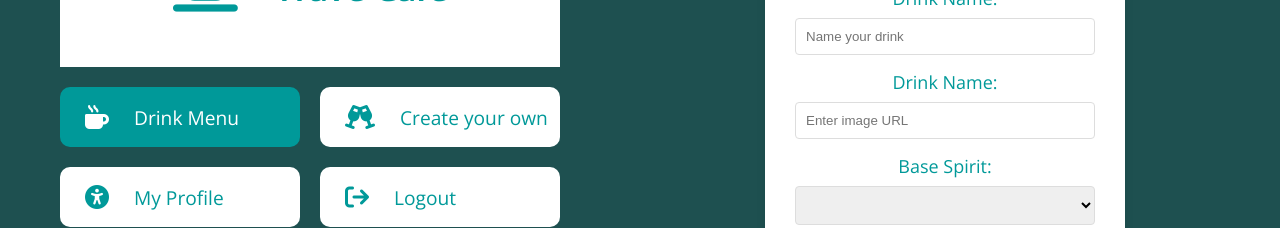
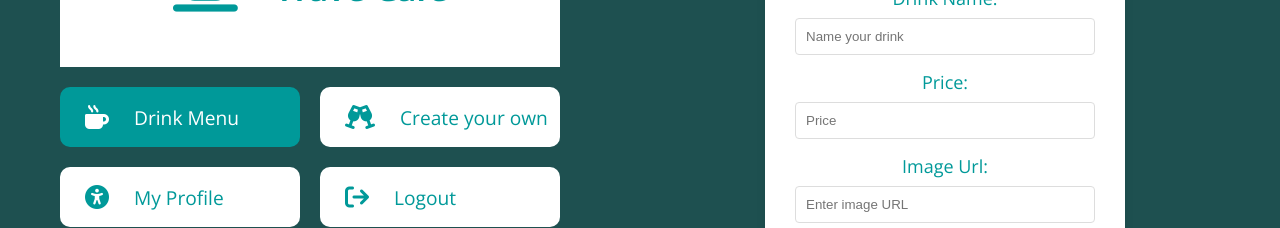
Before and after one commit to ivayloAngelov92/SoftUni-Project, a React (Vite) app in the folder client/: page /create in a window 1280 px wide. Shown: the part 153-381 px from the top of the page. Built offline with nearby package versions, Linux system fonts and the light colour scheme.

Commit message:
server setup

```diff
--- a/client/public/css/tooplate-wave-cafe.css
+++ b/client/public/css/tooplate-wave-cafe.css
@@ -39,6 +39,7 @@ h2 { margin-top: 0; }
     right: 0;
     bottom: 0;
     z-index: -1000;
+    /* height: 100vh; */
 }
 
 .tm-video-wrapper { position: relative; }
--- a/client/src/components/Create/Create.jsx
+++ b/client/src/components/Create/Create.jsx
@@ -1,9 +1,11 @@
 import './Create.module.css';
+import { create } from '../../services/drinkServices';
 export default function Create() {
-  const createDrinkHandler = (e) => {
+  const createDrinkHandler = async(e) => {
     e.preventDefault();
     const drinksData=Object.fromEntries(new FormData(e.currentTarget))
-    console.log(drinksData);
+    const result= await create(drinksData)
+    console.log(result);
   };
 
   return (
@@ -18,7 +20,17 @@ export default function Create() {
           required="true"
           placeholder="Name your drink"
         />
-        <label htmlFor="imgUrl">Drink Name:</label>
+        <label htmlFor="drinkName">Price:</label>
+        <input
+          type="number"
+          id="price"
+          name="price"
+          min={0}
+          step="any"
+          required="true"
+          placeholder="Price"
+        />
+        <label htmlFor="imgUrl">Image Url:</label>
         <input
           type="text"
           id="imgUrl"
```
Also changed, not shown: 1 other file (tests, documents, lock files or other folders).
